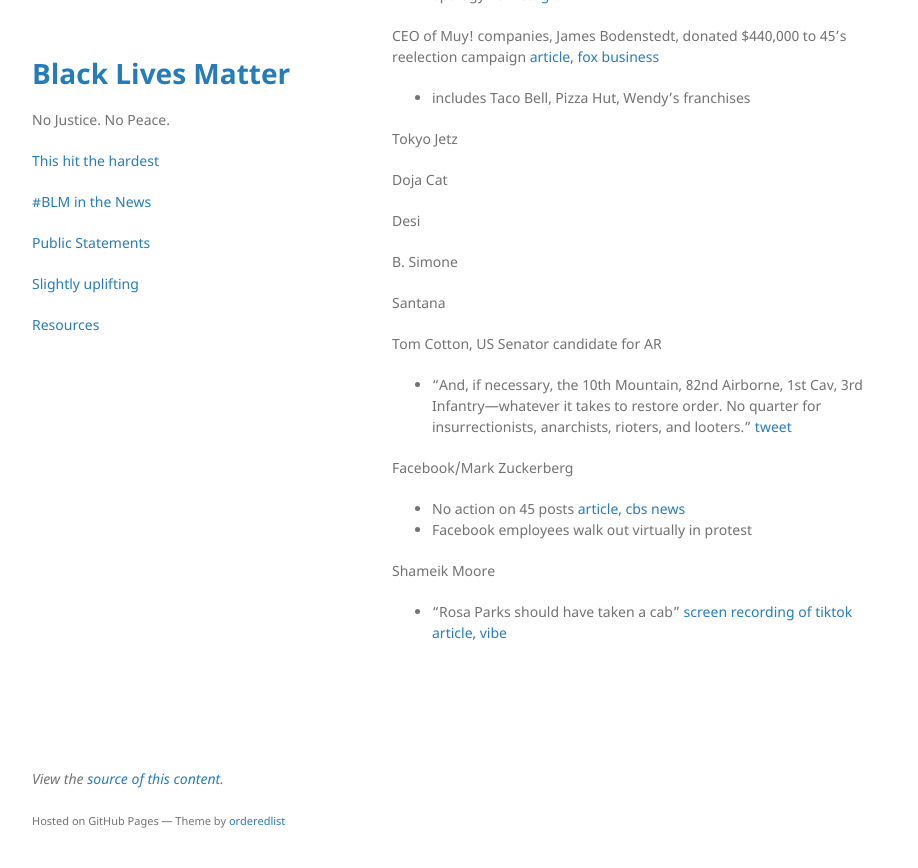
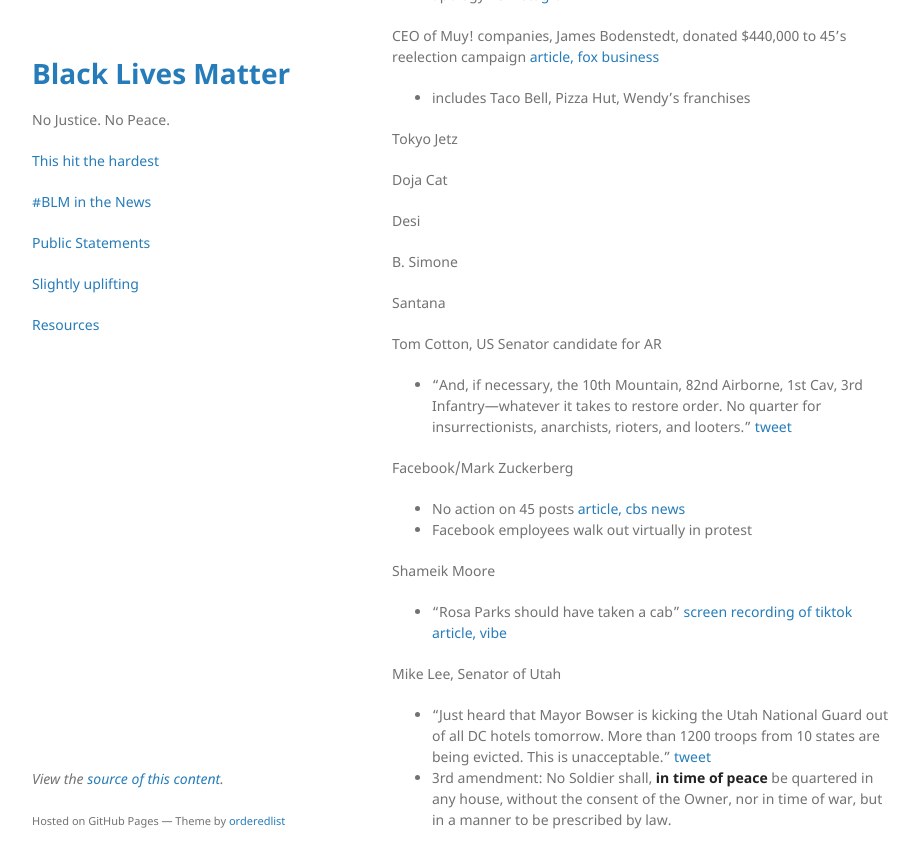
Before and after one commit to nojusticenopeace/nojusticenopeace.github.io, a Jekyll site: the page built from statements.md, in a window 1280 px wide and 900 px high, scrolled down 1731 px. Shown: the top 868 px of the window, without its empty margins (178-1096 px from the left). Built offline with Jekyll 4.4.1, drawn with Linux system fonts in a browser that asks for light colours.

Commit message:
Update statements.md

```diff
--- a/statements.md
+++ b/statements.md
@@ -74,3 +74,7 @@ Facebook/Mark Zuckerberg
 
 Shameik Moore
 - "Rosa Parks should have taken a cab" [screen recording of tiktok](https://twitter.com/Phil_Lewis_/status/1266155685110337536?s=20) [article, vibe](https://www.vibe.com/2020/05/shameik-moore-blasted-for-comments-on-police-brutality-rosa-parks)
+
+Mike Lee, Senator of Utah
+- "Just heard that Mayor Bowser is kicking the Utah National Guard out of all DC hotels tomorrow. More than 1200 troops from 10 states are being evicted. This is unacceptable." [tweet](https://twitter.com/SenMikeLee/status/1268756501516050432)
+- 3rd amendment: No Soldier shall, **in time of peace** be quartered in any house, without the consent of the Owner, nor in time of war, but in a manner to be prescribed by law.
```
